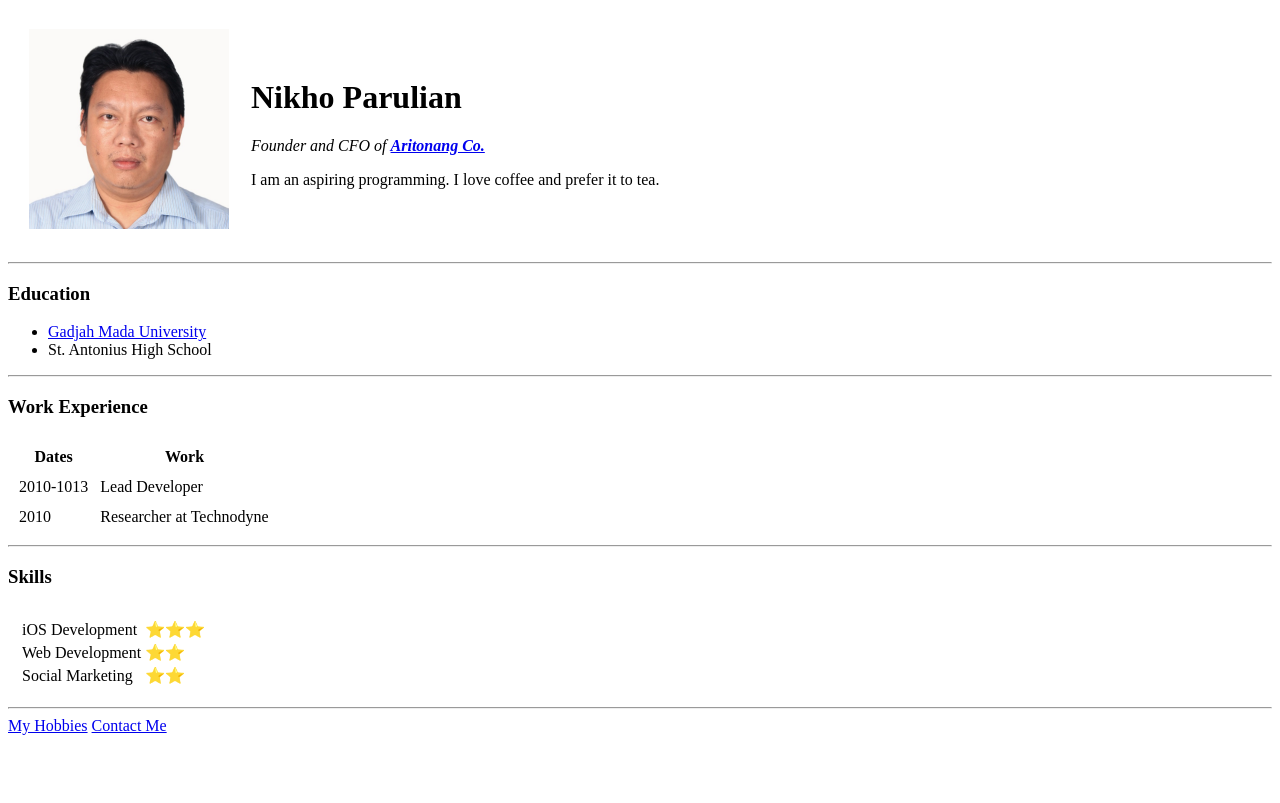
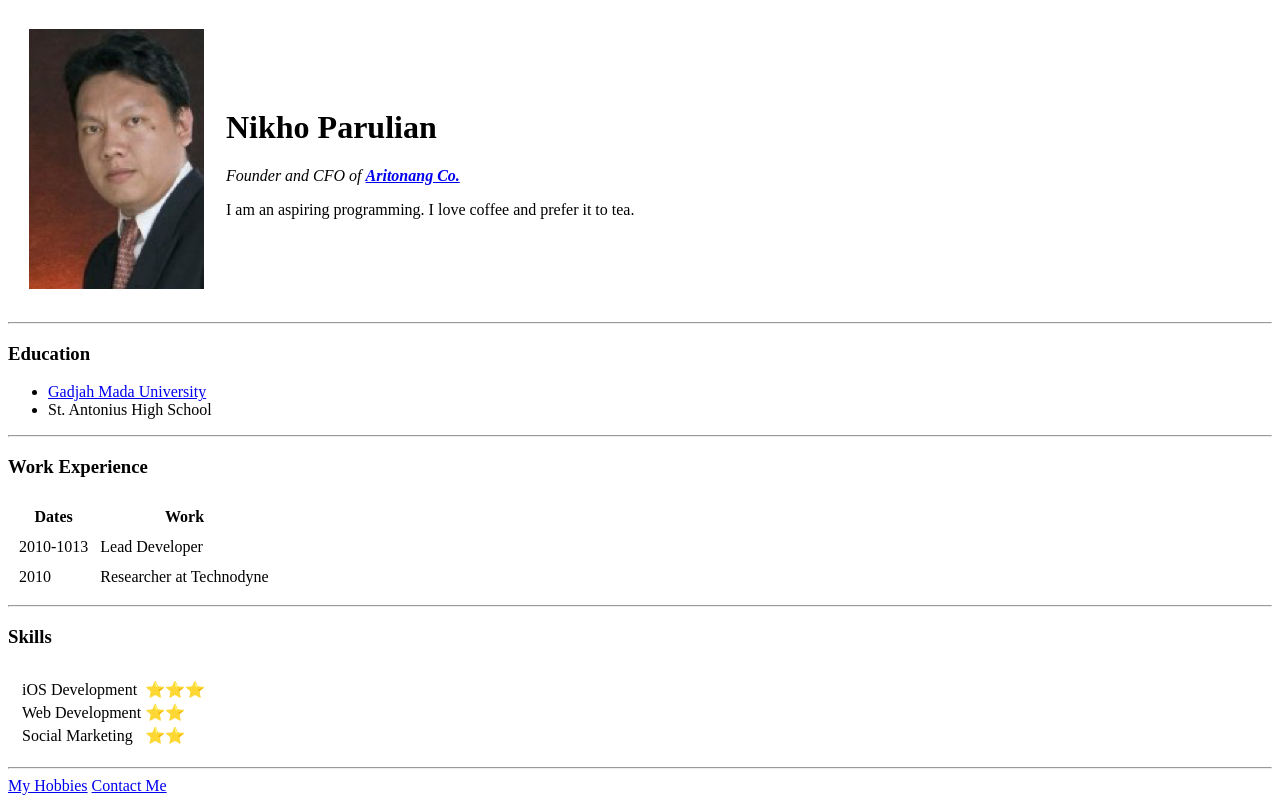
Before and after one commit to nikhopa/cv, a plain HTML site: page index.html in a window 1280 px wide. Drawn offline with Linux system fonts and the light colour scheme.

Commit message:
Change profile picture and add headshot photo

```diff
--- a/index.html
+++ b/index.html
@@ -10,7 +10,7 @@
 
 	<table cellspacing="20">
 		<tr>
-			<td><img src="images/Nikho_Headshot.jpg" alt="nikho's profile picture" height="200" width="200"></td>
+			<td><img src="images/headshot1.png" alt="nikho's profile picture" height="260" width="175"></td>
 			<td>
 				<h1>Nikho Parulian</h1>
 				<p><em>Founder and CFO of <strong><a href="#">Aritonang Co.</a></strong></em></p>
```
Also changed, not shown: images/headshot1.png (added).
